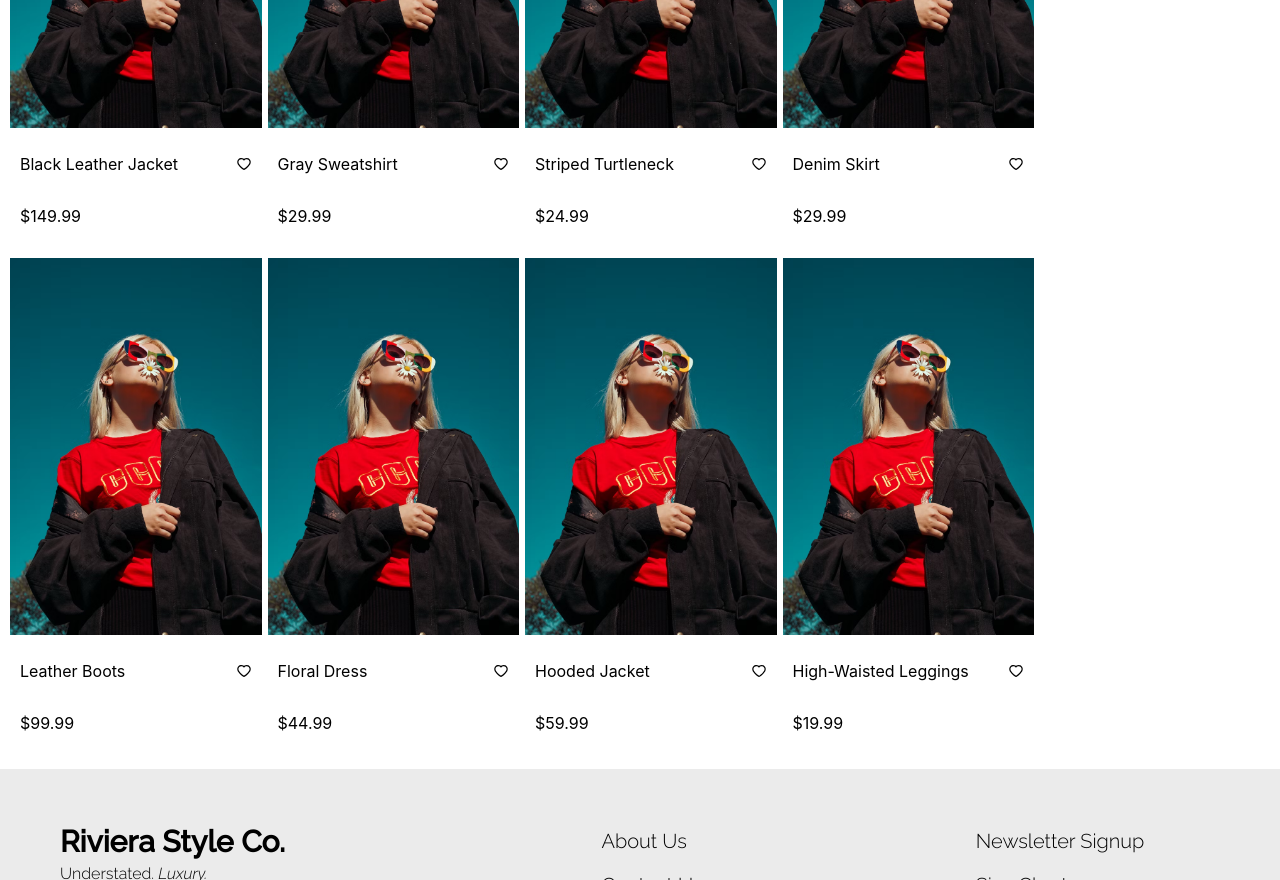
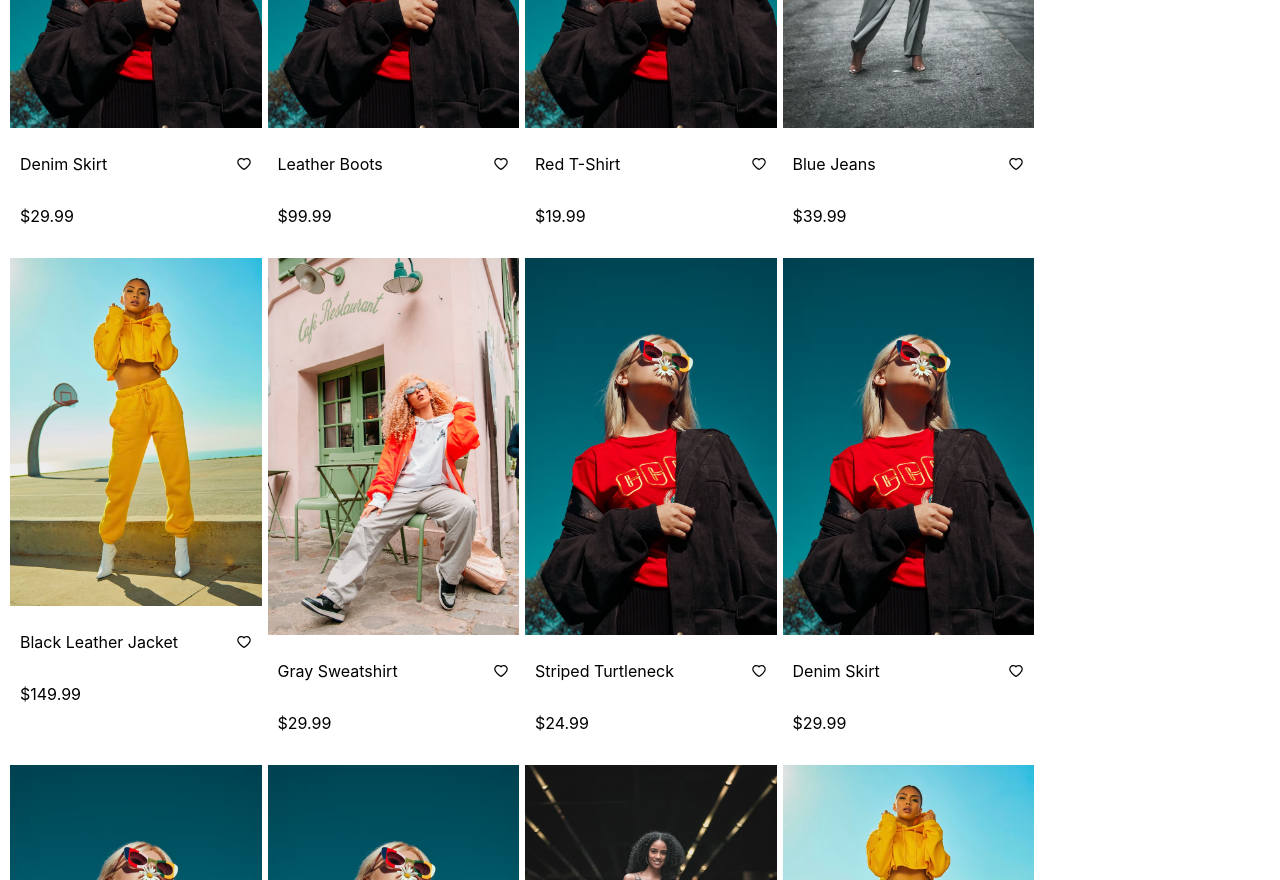
Before and after one commit to GordonPalagi/RivieraStyleCo, a React (Create React App) app in the folder riviera-style-co/: page /shopping in a window 1280 px wide. Shown: the part 1920-2800 px from the top of the page. Built offline with nearby package versions, Linux system fonts and the light colour scheme.

Commit message:
ShopItem is more fleshed out. Added photo picker and details on the side bar.

```diff
--- a/riviera-style-co/src/Components/CSS/Layout/NavCss.css
+++ b/riviera-style-co/src/Components/CSS/Layout/NavCss.css
@@ -37,12 +37,11 @@
 }
 
 .item {
-    padding: 2vw;
     transition: .2s ease-in-out;
     font-weight: 700;
     font-family: 'Raleway', sans-serif;
     flex-grow: 1;
-
+    display: inline-block;
 }
 
 .item:hover {
--- a/riviera-style-co/src/Components/CSS/Models/PictureBedCSS.css
+++ b/riviera-style-co/src/Components/CSS/Models/PictureBedCSS.css
@@ -1,12 +1,4 @@
 
-.picture-con > h2 {
-
-}
-
-.picture-con {
-
-
-}
 
 .size-adjust-con {
     display: flex;
@@ -34,7 +26,7 @@
     height: fit-content;
 }
 
-.picture-bed-two {
+/* .picture-bed-two {
     display: grid;
     grid-template-columns: repeat(2, 1fr);
     gap: 4px;
@@ -50,7 +42,7 @@
     max-width: 100%;
     width: 80%;
     padding: 10px;
-}
+} */
 
 .picture-bed-four {
     display: grid;
--- a/riviera-style-co/src/Components/CSS/Pages/ShopItemCSS.css
+++ b/riviera-style-co/src/Components/CSS/Pages/ShopItemCSS.css
@@ -1,3 +1,47 @@
-.shopItem-con {
+.full-shopItem-con {
+    display: flex;
+    padding: 20px;
+    margin-top: 100px;
+    justify-content:space-between;
+}
 
+.photo-gallery-con {
+    display: flex;
+    flex-direction: row-reverse;
+    justify-content: left;
 }
+
+.big-picture-con {
+    display: flex;
+    justify-content: center;
+    height: fit-content;
+    max-width: 100%;
+}
+
+.big-picture {
+    height: var(--photoSize-800);
+    padding: 0px 1px;
+}
+
+.side-picture-con {
+    display: flex;
+    flex-direction: column;
+    padding-right: 20px;
+}
+
+.side-images {
+    height: calc(var(--photoSize-800) / 4);
+}
+
+.description-con {
+    padding: 50px;
+}
+
+.size-con > span {
+    padding-right: 20px;
+}
+
+.size-con {
+    display: flex;
+    justify-content: flex-start;
+}
--- a/riviera-style-co/src/Components/Data/ClothingData.js
+++ b/riviera-style-co/src/Components/Data/ClothingData.js
@@ -1,41 +1,52 @@
 import Jackets from '../Images/Jackets.avif'
 import Dresses from '../Images/Dresses.avif'
+import Sweats from '../Images/Sweats.avif'
+import Flashy from '../Images/flashy-fashion.avif'
 
-
-
-export default
-[
+export default [
     {
         id: 1,
         image: Jackets,
-      image2: Dresses,
+        image2: Sweats,
         title: "Red T-Shirt",
         price: "$19.99",
-      description: "This comfortable and stylish t-shirt is made from 100% cotton and is perfect for casual wear."
+        description: "This comfortable and stylish t-shirt is made from 100% cotton and is perfect for casual wear.",
+        size: ["S", "M", "L"],
+        details: ["Crewneck", "short sleeves"],
+        style: "#RT945122"
     },
     {
         id: 2,
-      image: Jackets,
-      image2: Dresses,
+        image: Dresses,
+        image2: Jackets,
         title: "Blue Jeans",
         price: "$39.99",
-      description: "These classic blue jeans are made from high-quality denim and feature a relaxed fit and straight leg design."
+        description: "These classic blue jeans are made from high-quality denim and feature a relaxed fit and straight leg design.",
+        size: ["26", "28", "30", "32"],
+        details: ["Five-pocket styling", "belt loops", "zip fly with button closure"],
+        style: "#BJ303419"
     },
     {
         id: 3,
-      image: Jackets,
-      image2: Dresses,
+        image: Sweats,
+        image2: Flashy,
         title: "Black Leather Jacket",
         price: "$149.99",
-      description: "This stylish and durable leather jacket is perfect for a night out on the town or a cool autumn day."
+        description: "This stylish and durable leather jacket is perfect for a night out on the town or a cool autumn day.",
+        size: ["S", "M", "L", "XL"],
+        details:[ "Point collar", "zip front closure", "zippered chest pockets", "zippered hand pockets"],
+        style: "#BL556789"
     },
     {
         id: 4,
-      image: Jackets,
+        image: Flashy,
         image2: Dresses,
         title: "Gray Sweatshirt",
         price: "$29.99",
-      description: "Stay warm and cozy in this soft gray sweatshirt, featuring a comfortable loose fit and soft cotton material."
+        description: ["Stay warm and cozy in this soft gray sweatshirt", "featuring a comfortable loose fit", "soft cotton material."],
+        size: ["XS", "S", "M", "L"],
+        details: ["Ribbed crewneck", "cuffs and hem"],
+        style: "#GS119841"
     },
     {
         id: 5,
@@ -43,7 +54,10 @@ export default
         image2: Dresses,
         title: "Striped Turtleneck",
         price: "$24.99",
-      description: "This classic turtleneck sweater features stylish stripes and a comfortable, stretchy fabric that will keep you warm all winter long."
+        description: "This classic turtleneck sweater features stylish stripes and a comfortable, stretchy fabric that will keep you warm all winter long.",
+        size: ["S", "M", "L"],
+        details: "Turtleneck, long sleeves",
+        style: "#ST702619"
     },
     {
         id: 6,
@@ -51,7 +65,10 @@ export default
         image2: Dresses,
         title: "Denim Skirt",
         price: "$29.99",
-      description: "This cute and versatile denim skirt is perfect for casual wear and can be dressed up or down with ease."
+        description: "This cute and versatile denim skirt is perfect for casual wear and can be dressed up or down with ease.",
+        size: ["XS", "S", "M", "L"],
+        details: "High-rise waist, five-pocket styling, belt loops, button and zip fly closure",
+        style: "#DS442329"
     },
     {
         id: 7,
@@ -59,110 +76,232 @@ export default
         image2: Dresses,
         title: "Leather Boots",
         price: "$99.99",
-      description: "These stylish leather boots are perfect for any occasion, with a classic design that will never go out of style."
+        description: "These stylish leather boots are perfect for any occasion, with a classic design that will never go out of style.",
+        size: ["US 6", "US 7", "US 8", "US 9"]
     },
     {
         id: 8,
         image: Jackets,
         image2: Dresses,
-      title: "Floral Dress",
-      price: "$44.99",
-      description: "This beautiful floral dress is perfect for a summer day or a special occasion, with a flattering fit and flare design."
+        title: "Red T-Shirt",
+        price: "$19.99",
+        description: "This comfortable and stylish t-shirt is made from 100% cotton and is perfect for casual wear.",
+        size: ["S", "M", "L"],
+        details: "Crewneck, short sleeves",
+        style: "#RT945122"
     },
     {
         id: 9,
-      image: Jackets,
+        image: Dresses,
         image2: Dresses,
-      title: "Hooded Jacket",
-      price: "$59.99",
-      description: "Stay warm and dry in this durable hooded jacket, perfect for outdoor adventures and chilly days."
+        title: "Blue Jeans",
+        price: "$39.99",
+        description: "These classic blue jeans are made from high-quality denim and feature a relaxed fit and straight leg design.",
+        size: ["26", "28", "30", "32"],
+        details: "Five-pocket styling, belt loops, zip fly with button closure",
+        style: "#BJ303419"
     },
     {
         id: 10,
-      image: Jackets,
+        image: Sweats,
         image2: Dresses,
-      title: "High-Waisted Leggings",
-      price: "$19.99",
-      description: "These comfortable and stylish leggings feature a flattering high waist design and are perfect for any workout or casual wear."
+        title: "Black Leather Jacket",
+        price: "$149.99",
+        description: "This stylish and durable leather jacket is perfect for a night out on the town or a cool autumn day.",
+        size: ["S", "M", "L", "XL"],
+        details: "Point collar, zip front closure, zippered chest pockets, zippered hand pockets",
+        style: "#BL556789"
     },
     {
         id: 11,
-      image: Jackets,
+        image: Flashy,
         image2: Dresses,
-      title: "Red T-Shirt",
-      price: "$19.99",
-      description: "This comfortable and stylish t-shirt is made from 100% cotton and is perfect for casual wear."
+        title: "Gray Sweatshirt",
+        price: "$29.99",
+        description: "Stay warm and cozy in this soft gray sweatshirt, featuring a comfortable loose fit and soft cotton material.",
+        size: ["XS", "S", "M", "L"],
+        details: "Ribbed crewneck, cuffs and hem",
+        style: "#GS119841"
     },
     {
         id: 12,
         image: Jackets,
         image2: Dresses,
-      title: "Blue Jeans",
-      price: "$39.99",
-      description: "These classic blue jeans are made from high-quality denim and feature a relaxed fit and straight leg design."
+        title: "Striped Turtleneck",
+        price: "$24.99",
+        description: "This classic turtleneck sweater features stylish stripes and a comfortable, stretchy fabric that will keep you warm all winter long.",
+        size: ["S", "M", "L"],
+        details: "Turtleneck, long sleeves",
+        style: "#ST702619"
     },
     {
         id: 13,
         image: Jackets,
         image2: Dresses,
-      title: "Black Leather Jacket",
-      price: "$149.99",
-      description: "This stylish and durable leather jacket is perfect for a night out on the town or a cool autumn day."
+        title: "Denim Skirt",
+        price: "$29.99",
+        description: "This cute and versatile denim skirt is perfect for casual wear and can be dressed up or down with ease.",
+        size: ["XS", "S", "M", "L"],
+        details: "High-rise waist, five-pocket styling, belt loops, button and zip fly closure",
+        style: "#DS442329"
     },
     {
         id: 14,
         image: Jackets,
         image2: Dresses,
-      title: "Gray Sweatshirt",
-      price: "$29.99",
-      description: "Stay warm and cozy in this soft gray sweatshirt, featuring a comfortable loose fit and soft cotton material."
+        title: "Leather Boots",
+        price: "$99.99",
+        description: "These stylish leather boots are perfect for any occasion, with a classic design that will never go out of style.",
+        size: ["US 6", "US 7", "US 8", "US 9"]
     },
     {
         id: 15,
         image: Jackets,
         image2: Dresses,
-      title: "Striped Turtleneck",
-      price: "$24.99",
-      description: "This classic turtleneck sweater features stylish stripes and a comfortable, stretchy fabric that will keep you warm all winter long."
+        title: "Red T-Shirt",
+        price: "$19.99",
+        description: "This comfortable and stylish t-shirt is made from 100% cotton and is perfect for casual wear.",
+        size: ["S", "M", "L"],
+        details: "Crewneck, short sleeves",
+        style: "#RT945122"
     },
     {
         id: 16,
-      image: Jackets,
+        image: Dresses,
         image2: Dresses,
-      title: "Denim Skirt",
-      price: "$29.99",
-      description: "This cute and versatile denim skirt is perfect for casual wear and can be dressed up or down with ease."
+        title: "Blue Jeans",
+        price: "$39.99",
+        description: "These classic blue jeans are made from high-quality denim and feature a relaxed fit and straight leg design.",
+        size: ["26", "28", "30", "32"],
+        details: "Five-pocket styling, belt loops, zip fly with button closure",
+        style: "#BJ303419"
     },
     {
         id: 17,
-      image: Jackets,
+        image: Sweats,
         image2: Dresses,
-      title: "Leather Boots",
-      price: "$99.99",
-      description: "These stylish leather boots are perfect for any occasion, with a classic design that will never go out of style."
+        title: "Black Leather Jacket",
+        price: "$149.99",
+        description: "This stylish and durable leather jacket is perfect for a night out on the town or a cool autumn day.",
+        size: ["S", "M", "L", "XL"],
+        details: "Point collar, zip front closure, zippered chest pockets, zippered hand pockets",
+        style: "#BL556789"
     },
     {
         id: 18,
-      image: Jackets,
+        image: Flashy,
         image2: Dresses,
-      title: "Floral Dress",
-      price: "$44.99",
-      description: "This beautiful floral dress is perfect for a summer day or a special occasion, with a flattering fit and flare design."
+        title: "Gray Sweatshirt",
+        price: "$29.99",
+        description: "Stay warm and cozy in this soft gray sweatshirt, featuring a comfortable loose fit and soft cotton material.",
+        size: ["XS", "S", "M", "L"],
+        details: "Ribbed crewneck, cuffs and hem",
+        style: "#GS119841"
     },
     {
         id: 19,
         image: Jackets,
         image2: Dresses,
-      title: "Hooded Jacket",
-      price: "$59.99",
-      description: "Stay warm and dry in this durable hooded jacket, perfect for outdoor adventures and chilly days."
+        title: "Striped Turtleneck",
+        price: "$24.99",
+        description: "This classic turtleneck sweater features stylish stripes and a comfortable, stretchy fabric that will keep you warm all winter long.",
+        size: ["S", "M", "L"],
+        details: "Turtleneck, long sleeves",
+        style: "#ST702619"
     },
     {
         id: 20,
         image: Jackets,
         image2: Dresses,
-      title: "High-Waisted Leggings",
+        title: "Denim Skirt",
+        price: "$29.99",
+        description: "This cute and versatile denim skirt is perfect for casual wear and can be dressed up or down with ease.",
+        size: ["XS", "S", "M", "L"],
+        details: "High-rise waist, five-pocket styling, belt loops, button and zip fly closure",
+        style: "#DS442329"
+    },
+    {
+        id: 21,
+        image: Jackets,
+        image2: Dresses,
+        title: "Leather Boots",
+        price: "$99.99",
+        description: "These stylish leather boots are perfect for any occasion, with a classic design that will never go out of style.",
+        size: ["US 6", "US 7", "US 8", "US 9"]
+    },
+    {
+        id: 22,
+        image: Jackets,
+        image2: Dresses,
+        title: "Red T-Shirt",
         price: "$19.99",
-      description: "These comfortable and stylish leggings feature a flattering high waist design and are perfect for any workout or casual wear."
+        description: "This comfortable and stylish t-shirt is made from 100% cotton and is perfect for casual wear.",
+        size: ["S", "M", "L"],
+        details: "Crewneck, short sleeves",
+        style: "#RT945122"
+    },
+    {
+        id: 23,
+        image: Dresses,
+        image2: Dresses,
+        title: "Blue Jeans",
+        price: "$39.99",
+        description: "These classic blue jeans are made from high-quality denim and feature a relaxed fit and straight leg design.",
+        size: ["26", "28", "30", "32"],
+        details: "Five-pocket styling, belt loops, zip fly with button closure",
+        style: "#BJ303419"
+    },
+    {
+        id: 24,
+        image: Sweats,
+        image2: Dresses,
+        title: "Black Leather Jacket",
+        price: "$149.99",
+        description: "This stylish and durable leather jacket is perfect for a night out on the town or a cool autumn day.",
+        size: ["S", "M", "L", "XL"],
+        details: "Point collar, zip front closure, zippered chest pockets, zippered hand pockets",
+        style: "#BL556789"
+    },
+    {
+        id: 25,
+        image: Flashy,
+        image2: Dresses,
+        title: "Gray Sweatshirt",
+        price: "$29.99",
+        description: "Stay warm and cozy in this soft gray sweatshirt, featuring a comfortable loose fit and soft cotton material.",
+        size: ["XS", "S", "M", "L"],
+        details: "Ribbed crewneck, cuffs and hem",
+        style: "#GS119841"
+    },
+    {
+        id: 26,
+        image: Jackets,
+        image2: Dresses,
+        title: "Striped Turtleneck",
+        price: "$24.99",
+        description: "This classic turtleneck sweater features stylish stripes and a comfortable, stretchy fabric that will keep you warm all winter long.",
+        size: ["S", "M", "L"],
+        details: "Turtleneck, long sleeves",
+        style: "#ST702619"
+    },
+    {
+        id: 27,
+        image: Jackets,
+        image2: Dresses,
+        title: "Denim Skirt",
+        price: "$29.99",
+        description: "This cute and versatile denim skirt is perfect for casual wear and can be dressed up or down with ease.",
+        size: ["XS", "S", "M", "L"],
+        details: "High-rise waist, five-pocket styling, belt loops, button and zip fly closure",
+        style: "#DS442329"
+    },
+    {
+        id: 28,
+        image: Jackets,
+        image2: Dresses,
+        title: "Leather Boots",
+        price: "$99.99",
+        description: "These stylish leather boots are perfect for any occasion, with a classic design that will never go out of style.",
+        size: ["US 6", "US 7", "US 8", "US 9"]
     }
-  ];
+  ]
--- a/riviera-style-co/src/Components/Pages/ShopItem.js
+++ b/riviera-style-co/src/Components/Pages/ShopItem.js
@@ -1,33 +1,50 @@
 import React from 'react'
-import PictureBed from '../Models/PictureBed'
 import { useState } from 'react'
 import '../CSS/Pages/ShopItemCSS.css'
+import ClothingData from '../Data/ClothingData.js'
+
 
 function ShopItem() {
 
-    const [classNameState, setClassNameState] = useState('picture-bed-two');
+    const [clothingItem, setClothingItem] = useState(ClothingData[0])
 
-    const handleBigGrid = () => {
-        setClassNameState('picture-bed-two');
+    const handleClick = (item) => {
+        setClothingItem(item);
     }
 
-    const handleMediumGrid = () => {
-        setClassNameState('picture-bed-three');
-    }
 
-    const handleSmallGrid = () => {
-        setClassNameState('picture-bed-four');
-    }
   return (
-    <div>
-        <PictureBed
-            className={classNameState}
-            bigGrid={handleBigGrid}
-            medGrid={handleMediumGrid}
-            smGrid={handleSmallGrid}
-            length={4}
-            title={'Clothing Styles'}
-        />
+    <div className='full-shopItem-con'>
+        <div className='photo-gallery-con'>
+
+            <img className='big-picture' src={clothingItem.image2} alt={clothingItem.description} />
+            <img className='big-picture' src={clothingItem.image} alt={clothingItem.description} />
+
+            <div className='side-picture-con'>
+                {ClothingData.slice(0, 4).map((item) => (
+                    <img
+                        className='side-images'
+                        key={item.id}
+                        onClick={() => handleClick(item)}
+                        src={item.image} alt={item.description}
+                    />
+                ))}
+            </div>
+
+        </div>
+        <div className='description-con'>
+            <h1>{clothingItem.title}</h1>
+            <p>{clothingItem.price}</p>
+            <p>{clothingItem.description}</p>
+            <div className='size-con'>{clothingItem.size.map((item) => (
+                <span>{item}</span>
+                ))}
+            </div>
+            <ul>{clothingItem.details.map((item) => (
+                <li>{item}</li>
+            ))}</ul>
+            <p>{clothingItem.style}</p>
+        </div>
     </div>
   )
 }
```
Lines whose indentation alone changed are shown as unchanged.
